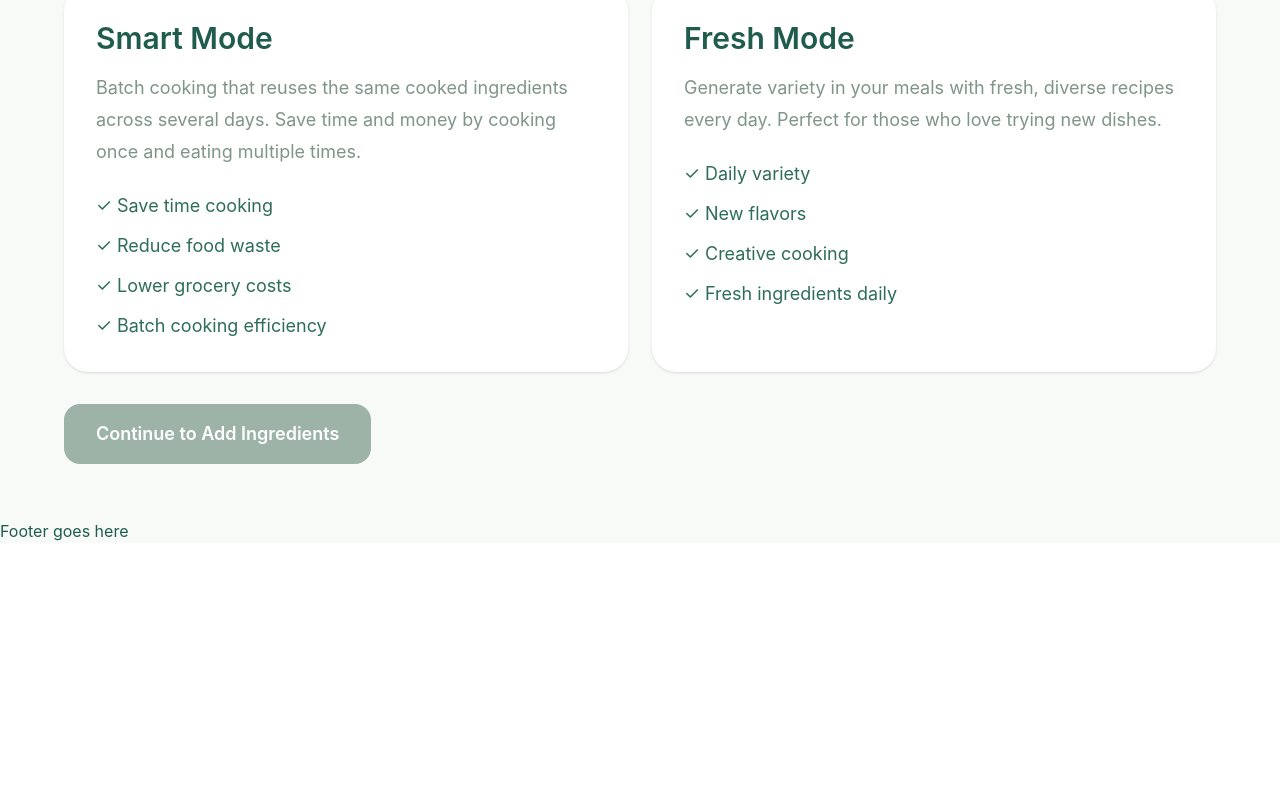
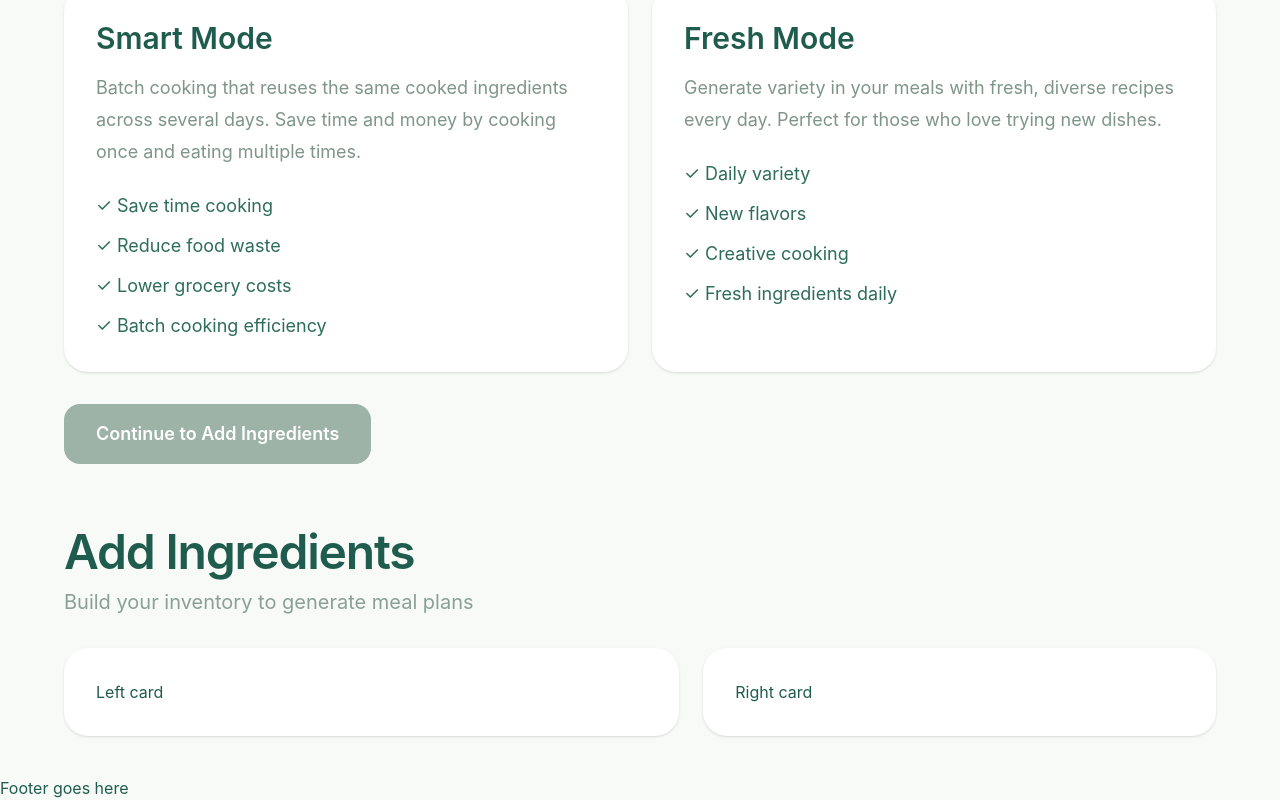
Before and after one commit to TatevikTadevosyan86/PlanEat, a React app in the folder frontend/: page / in a window 1280 px wide. Shown: the part 257-1057 px from the top of the page. Before the commit the page ends 800 px from the top, so only its background shows below. Built offline with nearby package versions, Linux system fonts and the light colour scheme; the HTML template or start-up script is replaced by a standard one.

Commit message:
Add the two-column ingredient layout

```diff
--- a/frontend/src/pages/Home.jsx
+++ b/frontend/src/pages/Home.jsx
@@ -68,6 +68,23 @@ function Home() {
     Continue to Add Ingredients
   </button>
 </div>
+<section className="mt-16">
+  <h2 className="text-5xl font-semibold tracking-tight text-[#1f5c4d]">
+    Add Ingredients
+  </h2>
+  <p className="mt-3 text-xl text-[#8ba095]">
+    Build your inventory to generate meal plans
+  </p>
+</section>
+<section className="mt-8 grid gap-6 lg:grid-cols-[1.2fr_1fr]">
+  <article className="rounded-3xl bg-white p-8 shadow-sm">
+    Left card
+  </article>
+
+  <article className="rounded-3xl bg-white p-8 shadow-sm">
+    Right card
+  </article>
+</section>
 
   </div>
 </main>
```
